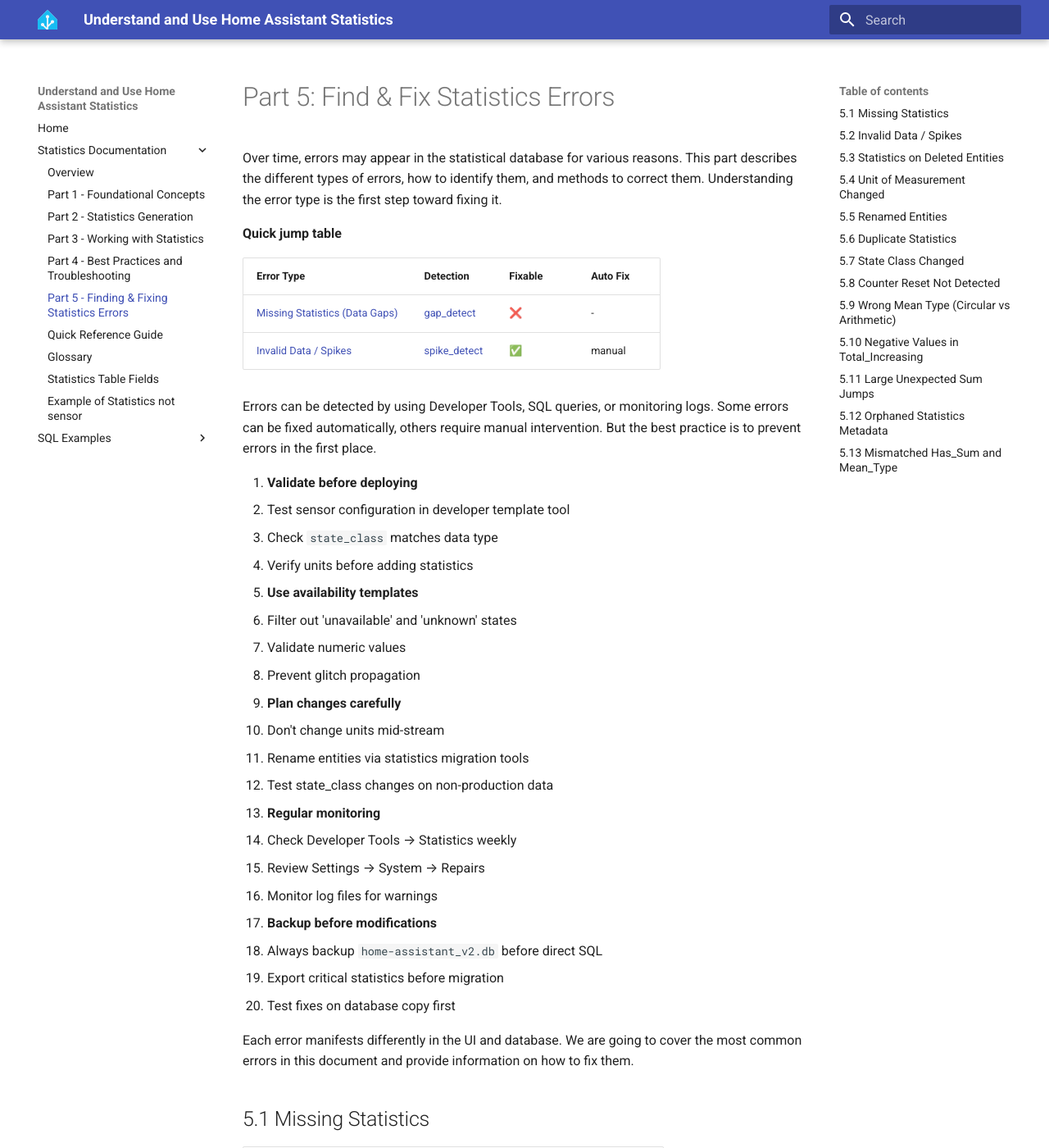
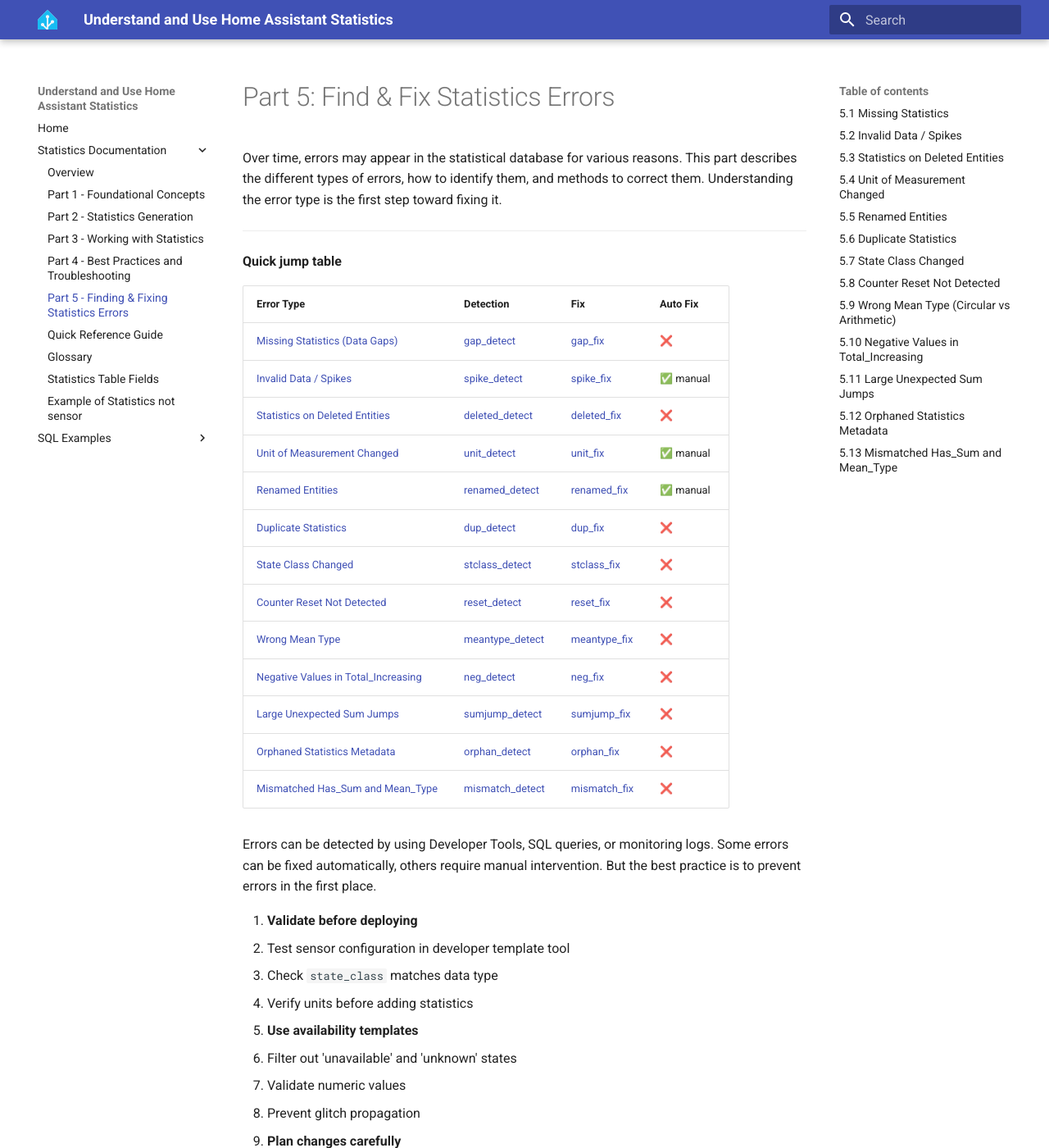
Before and after one commit to DrCoolzic/ha-statistics-doc, an MkDocs documentation site: the page built from docs/doc/part5_find_fix.md, in a window 1280 px wide and 1400 px high. Shown: the whole window at 82% size. Built offline with MkDocs 1.6.1 and Material for MkDocs 9.7.7, drawn with Linux system fonts in a browser that asks for light colours; some of the changed text lies outside the part shown.

Commit message:
Reorganized p5

````diff
--- a/docs/doc/part5_find_fix.md
+++ b/docs/doc/part5_find_fix.md
@@ -2,12 +2,25 @@
 
 Over time, errors may appear in the statistical database for various reasons. This part describes the different types of errors, how to identify them, and methods to correct them. Understanding the error type is the first step toward fixing it.
 
+---
+
 **Quick jump table**
 
-| Error Type | Detection | Fixable | Auto Fix |
+| Error Type | Detection | Fix | Auto Fix |
 | --- | --- | --- | --- |
-| [Missing Statistics (Data Gaps)](#51-missing-statistics) | [gap_detect](#gap_detect) | ❌ | - |
-| [Invalid Data / Spikes](#52-invalid-data--spikes) | [spike_detect](#spike_detect) | ✅ | manual |
+| [Missing Statistics (Data Gaps)](#51-missing-statistics) | [gap_detect](#gap_detect) | [gap_fix](#gap_fix) | ❌ |
+| [Invalid Data / Spikes](#52-invalid-data--spikes) | [spike_detect](#spike_detect) | [spike_fix](#spike_fix) | ✅ manual |
+| [Statistics on Deleted Entities](#53-statistics-on-deleted-entities) | [deleted_detect](#deleted_detect) | [deleted_fix](#deleted_fix) | ❌ |
+| [Unit of Measurement Changed](#54-unit-of-measurement-changed) | [unit_detect](#unit_detect) | [unit_fix](#unit_fix) | ✅ manual |
+| [Renamed Entities](#55-renamed-entities) | [renamed_detect](#renamed_detect) | [renamed_fix](#renamed_fix) | ✅ manual |
+| [Duplicate Statistics](#56-duplicate-statistics) | [dup_detect](#dup_detect) | [dup_fix](#dup_fix) | ❌ |
+| [State Class Changed](#57-state-class-changed) | [stclass_detect](#stclass_detect) | [stclass_fix](#stclass_fix) | ❌ |
+| [Counter Reset Not Detected](#58-counter-reset-not-detected) | [reset_detect](#reset_detect) | [reset_fix](#reset_fix) | ❌ |
+| [Wrong Mean Type](#59-wrong-mean-type-circular-vs-arithmetic) | [meantype_detect](#meantype_detect) | [meantype_fix](#meantype_fix) | ❌ |
+| [Negative Values in Total_Increasing](#510-negative-values-in-total_increasing) | [neg_detect](#neg_detect) | [neg_fix](#neg_fix) | ❌ |
+| [Large Unexpected Sum Jumps](#511-large-unexpected-sum-jumps) | [sumjump_detect](#sumjump_detect) | [sumjump_fix](#sumjump_fix) | ❌ |
+| [Orphaned Statistics Metadata](#512-orphaned-statistics-metadata) | [orphan_detect](#orphan_detect) | [orphan_fix](#orphan_fix) | ❌ |
+| [Mismatched Has_Sum and Mean_Type](#513-mismatched-has_sum-and-mean_type) | [mismatch_detect](#mismatch_detect) | [mismatch_fix](#mismatch_fix) | ❌ |
 
 Errors can be detected by using Developer Tools, SQL queries, or monitoring logs. Some errors can be fixed automatically, others require manual intervention. But the best practice is to prevent errors in the first place.
 
@@ -36,17 +49,20 @@ Errors can be detected by using Developer Tools, SQL queries, or monitoring logs
    - Export critical statistics before migration
    - Test fixes on database copy first
 
+---
+
 Each error manifests differently in the UI and database. We are going to cover the most common errors in this document and provide information on how to fix them.
+
+---
 
 ## 5.1 Missing Statistics
 
-| [Description](#gap_description) | [Causes](#gap_causes) | [Manifestation](#gap_manifestation) | [Detection](#gap_detect) | [Fix](#gap_fix) |
-| --- | --- | --- | --- | --- |
+[Description](#gap_description) | [Causes](#gap_causes) | [Manifestation](#gap_manifestation) | [Detection](#gap_detect) | [Fix](#gap_fix)
 
-<a id="gap_description">**Description:**
+<a id="gap_description"></a>**Description:**
 Periods where no statistics were recorded despite the entity existing and presumably having data.
 
-<a id="gap_causes">**Causes:**
+<a id="gap_causes"></a>**Causes:**
 
 - Sensor/integration temporarily not delivering data (device offline, network issue)
 - Entity was excluded from recorder during that period
@@ -54,7 +70,7 @@ Periods where no statistics were recorded despite the entity existing and presum
 - Home Assistant was not running
 - Database write errors
 
-<a id="gap_manifestation">**Missing Statistics Manifestation**
+<a id="gap_manifestation"></a>**Missing Statistics Manifestation**
 
 **Measurement entities:**
 
@@ -192,7 +208,7 @@ LIMIT 50;
 | 2026-01-15 08:00:00    | 1220.5       | 1220.5     | 6.0       | 2026-01-15 14:00:00    | 1250.5      | 1250.5    | 30.0       | ⚠️ Consumption during gap |
 | 2026-01-20 03:00:00    | 1305.2       | 1305.2     | 3.0       | 2026-01-20 06:00:00    | 1305.2      | 1305.2    | 0.0        | ❌ No consumption recorded |
 
-<a id="gap_fix">**Missing Statistics Fix**
+<a id="gap_fix"></a>**Missing Statistics Fix**
 
 TODO PLACEHOLDER
 
@@ -200,10 +216,12 @@ TODO PLACEHOLDER
 
 ## 5.2 Invalid Data / Spikes
 
-**Description:**
+[Description](#spike_description) | [Causes](#spike_causes) | [Manifestation](#spike_manifestation) | [Detection](#spike_detect) | [Fix](#spike_fix)
+
+<a id="spike_description"></a>**Description:**
 Statistics contain obviously wrong values due to sensor glitches, measurement errors, or data corruption.
 
-**Causes:**
+<a id="spike_causes"></a>**Causes:**
 
 - Sensor hardware malfunction (reading errors)
 - Communication interference (corrupt packets)
@@ -212,7 +230,9 @@ Statistics contain obviously wrong values due to sensor glitches, measurement er
 - Power fluctuations affecting readings
 - No validation in template sensors
 
-**Manifestation for measurement entities:**
+<a id="spike_manifestation"></a>**Spike Manifestation**
+
+**Measurement entities:**
 
 - Extreme outliers in min/max values
 - Impossible values (e.g., -273.15°C temperature, 150% humidity)
@@ -235,11 +255,11 @@ Temperature readings:
 
 ![counter spike](../assets/counter_spike.png)
 
-<a id="spike_detect"></a> **Database signature**
+<a id="spike_detect"></a>**Spike Detection**
 
 The SQL queries differs for [measurement](#spike_detect_measurement) and [counter](#spike_detect_counter) entities.
 
-<a id="spike_detect_measurement"></a> **Gap Detection for Measurement**
+<a id="spike_detect_measurement"></a>**Spike Detection for Measurement**
 
 ```sql
 -- Find outliers (values > 3 standard deviations from mean)
@@ -265,7 +285,7 @@ WHERE metadata_id = (SELECT id FROM statistics_meta WHERE statistic_id = 'sensor
 ORDER BY start_ts DESC;
 ```
 
-<a id="spike_detect_counter"></a> **Gap Detection for Counter**
+<a id="spike_detect_counter"></a>**Spike Detection for Counter**
 
 ```sql
 -- Find invalid spikes in counter statistics - SQLite
@@ -396,16 +416,22 @@ LIMIT 50;
 | 2026-01-15 13:00:00 | 1255.2 | 1255.2 | 2500.00     | -2480.00    | 2.50         | ❌ SPIKE + DROP GLITCH      | Manual correction needed |
 | 2026-02-03 09:00:00 | 1580.5 | 1580.5 | 125.50      | 0.10        | 2.80         | ⚠️ SPIKE + very low         | Manual correction needed |
 
+<a id="spike_fix"></a>**Spike Fix**
+
+TODO PLACEHOLDER
+
 ---
 
 TODO - Not checked below
 
 ## 5.3 Statistics on Deleted Entities
 
-**Description:**
+[Description](#deleted_description) | [Causes](#deleted_causes) | [Manifestation](#deleted_manifestation) | [Detection](#deleted_detect) | [Fix](#deleted_fix)
+
+<a id="deleted_description"></a>**Description:**
 Statistics remain in the database for entities that no longer exist in Home Assistant.
 
-**Causes:**
+<a id="deleted_causes"></a>**Causes:**
 
 - Entity was deleted or removed from configuration
 - Integration was uninstalled
@@ -413,7 +439,7 @@ Statistics remain in the database for entities that no longer exist in Home Assi
 - Entity ID was changed without migration
 - Statistics were not purged when entity was deleted
 
-**Manifestation:**
+<a id="deleted_manifestation"></a>**Deleted Entities Manifestation**
 
 - Statistics shown in Developer Tools → Statistics for non-existent entities
 - Orphaned `statistic_id` entries in `statistics_meta`
@@ -431,7 +457,7 @@ statistics_meta table:
 | sensor.removed_power_meter    | recorder | W    | 0       | ← Integration removed |
 | sensor.current_temperature    | recorder | °C   | 0       | ← Still exists |
 
-**Database signature:**
+<a id="deleted_detect"></a>**Deleted Entities Detection**
 
 ```sql
 -- Find statistics for entities that no longer exist
@@ -448,14 +474,20 @@ GROUP BY sm.statistic_id
 ORDER BY last_record DESC;
 ```
 
+<a id="deleted_fix"></a>**Deleted Entities Fix**
+
+TODO PLACEHOLDER
+
 ---
 
 ## 5.4 Unit of Measurement Changed
 
-**Description:**
+[Description](#unit_description) | [Causes](#unit_causes) | [Manifestation](#unit_manifestation) | [Detection](#unit_detect) | [Fix](#unit_fix)
+
+<a id="unit_description"></a>**Description:**
 The sensor's unit of measurement changed, creating a new statistics series and discontinuity in data.
 
-**Causes:**
+<a id="unit_causes"></a>**Causes:**
 
 - Sensor configuration was changed (e.g., Wh → kWh)
 - Integration updated with different default units
@@ -463,7 +495,7 @@ The sensor's unit of measurement changed, creating a new statistics series and d
 - Device firmware change
 - Template sensor modified
 
-**Manifestation:**
+<a id="unit_manifestation"></a>**Unit Changed Manifestation**
 
 - Two separate entries in `statistics_meta` for what should be one sensor
 - Different `statistic_id` entries (often with suffix like `_2`, `_3`)
@@ -488,7 +520,7 @@ Jan-Nov 2025: [███████████████] 15000 Wh total
 Dec 2025-Jan 2026: [No data shown] ← Actually exists but in different series
 ```
 
-**Database signature:**
+<a id="unit_detect"></a>**Unit Changed Detection**
 
 ```sql
 -- Find duplicate statistic_id with different units
@@ -503,21 +535,27 @@ HAVING COUNT(*) > 1
 ORDER BY statistic_id;
 ```
 
+<a id="unit_fix"></a>**Unit Changed Fix**
+
+TODO PLACEHOLDER
+
 ---
 
 ## 5.5 Renamed Entities
 
-**Description:**
+[Description](#renamed_description) | [Causes](#renamed_causes) | [Manifestation](#renamed_manifestation) | [Detection](#renamed_detect) | [Fix](#renamed_fix)
+
+<a id="renamed_description"></a>**Description:**
 Entity was renamed, but statistics remain under the old `entity_id`, causing apparent data loss.
 
-**Causes:**
+<a id="renamed_causes"></a>**Causes:**
 
 - Entity renamed via UI (Settings → Entities)
 - Entity ID changed in configuration.yaml
 - Integration reorganized entity IDs
 - Device renamed causing entity_id change
 
-**Manifestation:**
+<a id="renamed_manifestation"></a>**Renamed Entities Manifestation**
 
 - Statistics exist for old entity_id but not new one
 - Historical data appears "missing" for renamed entity
@@ -537,7 +575,7 @@ statistics_meta shows:
 | sensor.living_room_temperature   | 2025-12-15        | ← All history here |
 | sensor.lounge_temperature        | 2025-12-16 →      | ← New data here |
 
-**Database signature:**
+<a id="renamed_detect"></a>**Renamed Entities Detection**
 
 ```sql
 -- Find statistics that might be renamed (similar names, one stopped, one started)
@@ -558,14 +596,20 @@ GROUP BY sm1.statistic_id, sm2.statistic_id
 ORDER BY time_gap_seconds;
 ```
 
+<a id="renamed_fix"></a>**Renamed Entities Fix**
+
+TODO PLACEHOLDER
+
 ---
 
 ## 5.6 Duplicate Statistics
 
-**Description:**
+[Description](#dup_description) | [Causes](#dup_causes) | [Manifestation](#dup_manifestation) | [Detection](#dup_detect) | [Fix](#dup_fix)
+
+<a id="dup_description"></a>**Description:**
 Multiple statistics records exist for the same entity and time period, causing data integrity issues.
 
-**Causes:**
+<a id="dup_causes"></a>**Causes:**
 
 - Database corruption
 - Import errors when migrating databases
@@ -573,7 +617,7 @@ Multiple statistics records exist for the same entity and time period, causing d
 - Statistics repair tool malfunction
 - Concurrent write conflicts
 
-**Manifestation:**
+<a id="dup_manifestation"></a>**Duplicate Statistics Manifestation**
 
 - Multiple records with identical `metadata_id` and `start_ts`
 - Inconsistent values shown in different UI views
@@ -593,7 +637,7 @@ WHERE metadata_id = 42 AND start_ts = 1735660800;
 | 10001 | 42          | 1735660800 | 23.5  | NULL  | ← Duplicate! |
 | 10023 | 42          | 1735660800 | 23.7  | NULL  | ← Duplicate! |
 
-**Database signature:**
+<a id="dup_detect"></a>**Duplicate Statistics Detection**
 
 ```sql
 -- Find duplicate statistics
@@ -609,21 +653,27 @@ HAVING COUNT(*) > 1
 ORDER BY start_ts DESC;
 ```
 
+<a id="dup_fix"></a>**Duplicate Statistics Fix**
+
+TODO PLACEHOLDER
+
 ---
 
 ## 5.7 State Class Changed
 
-**Description:**
+[Description](#stclass_description) | [Causes](#stclass_causes) | [Manifestation](#stclass_manifestation) | [Detection](#stclass_detect) | [Fix](#stclass_fix)
+
+<a id="stclass_description"></a>**Description:**
 The `state_class` attribute was changed (e.g., `measurement` → `total_increasing`), creating incompatible statistics.
 
-**Causes:**
+<a id="stclass_causes"></a>**Causes:**
 
 - Configuration error or experimentation
 - Integration update changed default state class
 - User misunderstanding of state_class purpose
 - Template sensor reconfiguration
 
-**Manifestation:**
+<a id="stclass_manifestation"></a>**State Class Changed Manifestation**
 
 - New `statistic_id` may be created with suffix
 - Existing statistics may show validation warnings
@@ -643,7 +693,7 @@ Result:
 - Incompatible for merging or comparison
 ```
 
-**Database signature:**
+<a id="stclass_detect"></a>**State Class Changed Detection**
 
 ```sql
 -- Detect potential state_class changes
@@ -663,14 +713,20 @@ WHERE sm1.has_sum != sm2.has_sum
   AND sm1.id != sm2.id;
 ```
 
+<a id="stclass_fix"></a>**State Class Changed Fix**
+
+TODO PLACEHOLDER
+
 ---
 
 ## 5.8 Counter Reset Not Detected
 
-**Description:**
+[Description](#reset_description) | [Causes](#reset_causes) | [Manifestation](#reset_manifestation) | [Detection](#reset_detect) | [Fix](#reset_fix)
+
+<a id="reset_description"></a>**Description:**
 A `total_increasing` counter reset to zero, but the statistics system didn't detect it, resulting in negative or missing consumption data.
 
-**Causes:**
+<a id="reset_causes"></a>**Causes:**
 
 - Reset was too small (< 10% threshold)
 - Counter decremented instead of resetting (hardware issue)
@@ -678,7 +734,7 @@ A `total_increasing` counter reset to zero, but the statistics system didn't det
 - Database wasn't updated with `last_reset` timestamp
 - Sensor temporarily reported unavailable during reset
 
-**Manifestation:**
+<a id="reset_manifestation"></a>**Counter Reset Manifestation**
 
 - Negative hourly consumption values in energy dashboard
 - Sum stops increasing or shows incorrect totals
@@ -698,7 +754,7 @@ Expected at 12:00: sum should handle reset gracefully
 Actual: sum froze, hourly consumption = 0
 ```
 
-**Database signature:**
+<a id="reset_detect"></a>**Counter Reset Detection**
 
 ```sql
 -- Find potential missed resets
@@ -720,21 +776,27 @@ ORDER BY start_ts DESC
 LIMIT 50;
 ```
 
+<a id="reset_fix"></a>**Counter Reset Fix**
+
+TODO PLACEHOLDER
+
 ---
 
 ## 5.9 Wrong Mean Type (Circular vs Arithmetic)
 
-**Description:**
+[Description](#meantype_description) | [Causes](#meantype_causes) | [Manifestation](#meantype_manifestation) | [Detection](#meantype_detect) | [Fix](#meantype_fix)
+
+<a id="meantype_description"></a>**Description:**
 Non-angular data is being processed with circular mean, or angular data with arithmetic mean.
 
-**Causes:**
+<a id="meantype_causes"></a>**Causes:**
 
 - Incorrect `device_class` configuration
 - Template sensor without proper device_class
 - Integration bug assigning wrong device_class
 - Manual database modification error
 
-**Manifestation:**
+<a id="meantype_manifestation"></a>**Wrong Mean Type Manifestation**
 
 - Angular sensors show impossible mean values
   - Wind direction mean of 520° (should be 0-360°)
@@ -752,7 +814,7 @@ Wind Direction Sensor with mean_type=2 (circular) - CORRECT:
 0° + 350° + 340° → vectors → 350°  ← CORRECT!
 ```
 
-**Database signature:**
+<a id="meantype_detect"></a>**Wrong Mean Type Detection**
 
 ```sql
 -- Check mean_type matches device_class expectations
@@ -782,14 +844,20 @@ FROM statistics_meta sm
 WHERE sm.mean_type IN (1, 2);
 ```
 
+<a id="meantype_fix"></a>**Wrong Mean Type Fix**
+
+TODO PLACEHOLDER
+
 ---
 
 ## 5.10 Negative Values in Total_Increasing
 
-**Description:**
+[Description](#neg_description) | [Causes](#neg_causes) | [Manifestation](#neg_manifestation) | [Detection](#neg_detect) | [Fix](#neg_fix)
+
+<a id="neg_description"></a>**Description:**
 A `total_increasing` counter shows negative state or sum values, which violates the monotonic increase constraint.
 
-**Causes:**
+<a id="neg_causes"></a>**Causes:**
 
 - Sensor returned negative value due to hardware error
 - Template calculation error (e.g., subtraction instead of addition)
@@ -797,7 +865,7 @@ A `total_increasing` counter shows negative state or sum values, which violates
 - Manual statistics injection error
 - Counter rollover with incorrect handling
 
-**Manifestation:**
+<a id="neg_manifestation"></a>**Negative Values Manifestation**
 
 - Validation errors in Developer Tools → Statistics
 - Energy dashboard shows negative consumption
@@ -815,7 +883,7 @@ statistics table:
 | 1735578000 | -5.2   | 1245.3 | ⚠️ Negative state value! |
 | 1735581600 | 8.7    | 1254.0 | Recovered                |
 
-**Database signature:**
+<a id="neg_detect"></a>**Negative Values Detection**
 
 ```sql
 -- Find negative values in total_increasing sensors
@@ -832,14 +900,20 @@ WHERE sm.has_sum = 1  -- Counter type
 ORDER BY s.start_ts DESC;
 ```
 
+<a id="neg_fix"></a>**Negative Values Fix**
+
+TODO PLACEHOLDER
+
 ---
 
 ## 5.11 Large Unexpected Sum Jumps
 
-**Description:**
+[Description](#sumjump_description) | [Causes](#sumjump_causes) | [Manifestation](#sumjump_manifestation) | [Detection](#sumjump_detect) | [Fix](#sumjump_fix)
+
+<a id="sumjump_description"></a>**Description:**
 The `sum` field shows unrealistic jumps between periods that don't match the `state` values or expected consumption patterns.
 
-**Causes:**
+<a id="sumjump_causes"></a>**Causes:**
 
 - Integration bug calculating sum incorrectly
 - Counter reset handled incorrectly (added instead of continuing)
@@ -847,7 +921,7 @@ The `sum` field shows unrealistic jumps between periods that don't match the `st
 - Data corruption during database migration
 - Sensor sent burst of accumulated data
 
-**Manifestation:**
+<a id="sumjump_manifestation"></a>**Sum Jumps Manifestation**
 
 - Energy dashboard shows impossible consumption spikes
 - Single hour shows years worth of consumption
@@ -865,7 +939,7 @@ Hourly consumption pattern:
 13:00-14:00 → +2.6 kWh  [NORMAL]
 ```
 
-**Database signature:**
+<a id="sumjump_detect"></a>**Sum Jumps Detection**
 
 ```sql
 -- Find abnormal sum increases (>10x average)
@@ -898,14 +972,20 @@ ORDER BY start_ts DESC
 LIMIT 100;
 ```
 
+<a id="sumjump_fix"></a>**Sum Jumps Fix**
+
+TODO PLACEHOLDER
+
 ---
 
 ## 5.12 Orphaned Statistics Metadata
 
-**Description:**
+[Description](#orphan_description) | [Causes](#orphan_causes) | [Manifestation](#orphan_manifestation) | [Detection](#orphan_detect) | [Fix](#orphan_fix)
+
+<a id="orphan_description"></a>**Description:**
 Entries in `statistics_meta` table have no corresponding records in `statistics` or `statistics_short_term` tables.
 
-**Causes:**
+<a id="orphan_causes"></a>**Causes:**
 
 - Statistics were manually deleted but metadata wasn't
 - Purge operation incomplete or interrupted
@@ -913,7 +993,7 @@ Entries in `statistics_meta` table have no corresponding records in `statistics`
 - Database cleanup tools only cleaned data tables
 - Statistics generation started but immediately failed
 
-**Manifestation:**
+<a id="orphan_manifestation"></a>**Orphaned Metadata Manifestation**
 
 - Metadata entries with zero statistics records
 - Wasted database space (minimal but clutters queries)
@@ -935,7 +1015,7 @@ SELECT COUNT(*) FROM statistics WHERE metadata_id = 99;
 Result: 0  ← No statistics ever recorded!
 ```
 
-**Database signature:**
+<a id="orphan_detect"></a>**Orphaned Metadata Detection**
 
 ```sql
 -- Find orphaned metadata
@@ -967,21 +1047,27 @@ WHERE COALESCE(s_count.count, 0) = 0
   AND COALESCE(ss_count.count, 0) = 0;
 ```
 
+<a id="orphan_fix"></a>**Orphaned Metadata Fix**
+
+TODO PLACEHOLDER
+
 ---
 
 ## 5.13 Mismatched Has_Sum and Mean_Type
 
-**Description:**
+[Description](#mismatch_description) | [Causes](#mismatch_causes) | [Manifestation](#mismatch_manifestation) | [Detection](#mismatch_detect) | [Fix](#mismatch_fix)
+
+<a id="mismatch_description"></a>**Description:**
 The `has_sum` and `mean_type` fields in `statistics_meta` have invalid combinations that violate statistics logic.
 
-**Causes:**
+<a id="mismatch_causes"></a>**Causes:**
 
 - Database corruption
 - Manual SQL modification error
 - Statistics repair tool bug
 - Migration error from older HA versions
 
-**Manifestation:**
+<a id="mismatch_manifestation"></a>**Mismatched Fields Manifestation**
 
 - Validation errors in Developer Tools
 - Statistics compiler may skip these entities
@@ -1004,7 +1090,7 @@ has_sum=1, mean_type=2  ❌ Counter shouldn't have circular mean
 has_sum=0, mean_type=0  ❌ Measurement should have mean type
 ```
 
-**Database signature:**
+<a id="mismatch_detect"></a>**Mismatched Fields Detection**
 
 ```sql
 -- Find invalid has_sum / mean_type combinations
@@ -1028,8 +1114,10 @@ WHERE NOT (
 );
 ```
 
+<a id="mismatch_fix"></a>**Mismatched Fields Fix**
+
+TODO PLACEHOLDER
+
 ---
 
-
-
 **Previous** - [Part 4: Best Practices and Troubleshooting](part4_practices_troubleshooting.md)
````
Also changed, not shown: other parts of docs/doc/part5_find_fix.md (+1 -1 lines), docs/doc/part5_template.md (deleted, +0 -52 lines).
